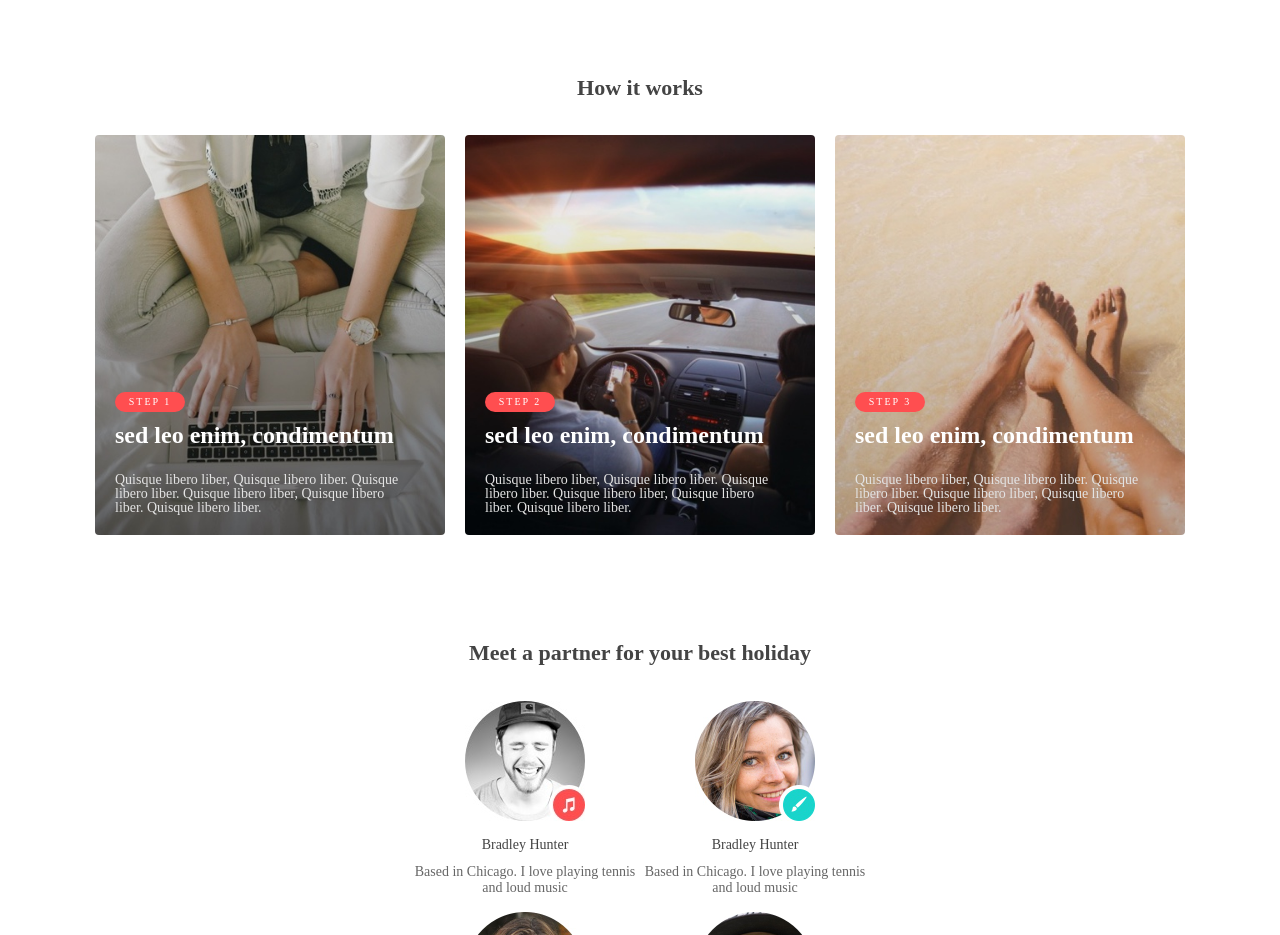
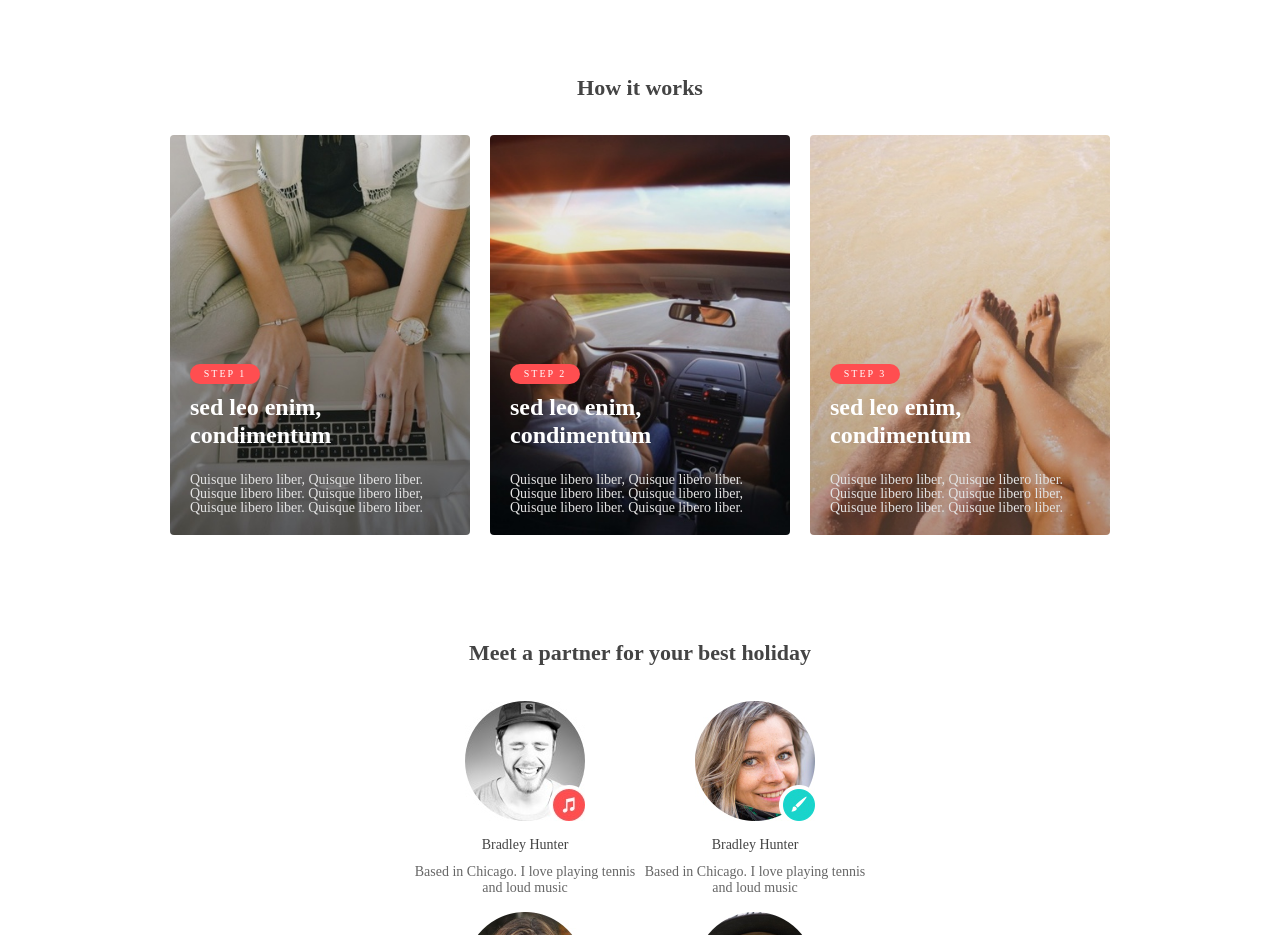
Before and after one commit to PierreDaily/AIA-test-static, a Gatsby site: page / in a window 1280 px wide. Shown: the part 820-1755 px from the top of the page. Built offline with nearby package versions, Linux system fonts and the light colour scheme; Gatsby itself is replaced by a stand-in of ours; a web font is replaced by a local one.

Commit message:
BasicCardList IE 11 render fix

```diff
--- a/src/ui/molecules/card/Basic/Basic.scss
+++ b/src/ui/molecules/card/Basic/Basic.scss
@@ -25,6 +25,6 @@
 @media (min-width: $break-tablet) {
   .card-basic {
     height: 40rem;
-    max-width: 30rem;
+    width: 25rem;
   }
 }
--- a/src/ui/organisms/BasicCardList/BasicCardList.scss
+++ b/src/ui/organisms/BasicCardList/BasicCardList.scss
@@ -29,6 +29,7 @@
   .basic-card-list__content {
     flex-direction: row;
     justify-content: center;
+    // max-width: 90%;
 
     & > * {
       margin-right: 1rem;
```
